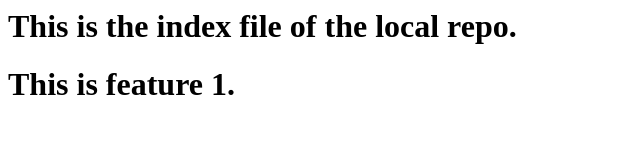
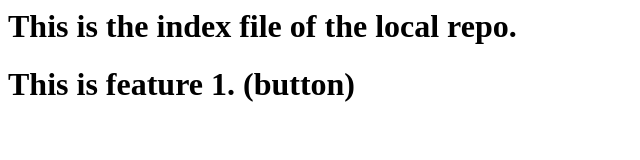
Before and after one commit to JAINISH-CHAUHAN/Localrepo, a plain HTML site: page index.html in a window 1280 px wide. Shown: the whole page, without its empty margins (0-640 px from the left). Drawn offline with Linux system fonts and the light colour scheme.

Commit message:
Added button

```diff
--- a/index.html
+++ b/index.html
@@ -1,2 +1,2 @@
 <h1>This is the index file of the local repo.</h1>
-<h1>This is feature 1.</h1>
+<h1>This is feature 1. (button)</h1>
```
